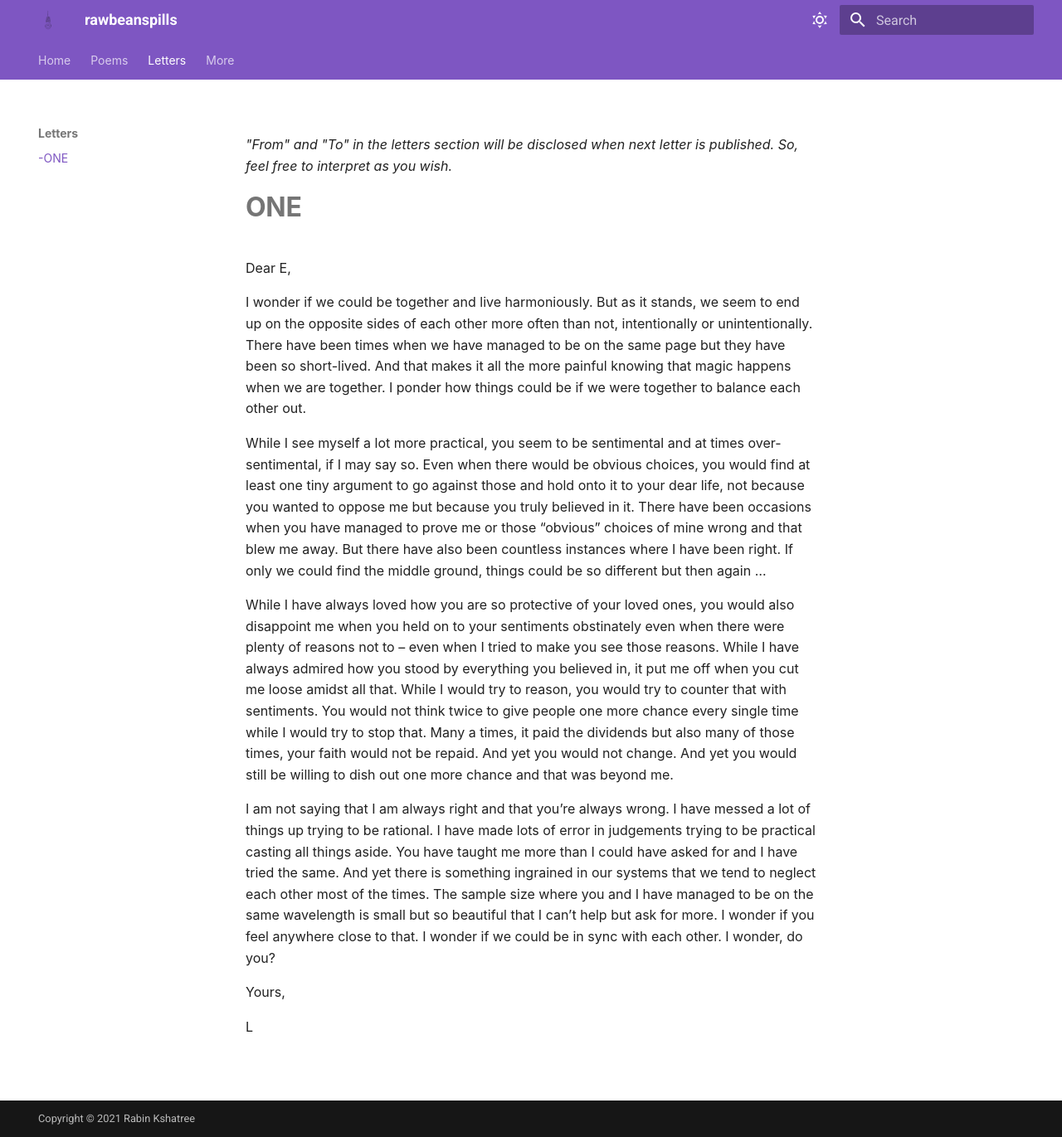
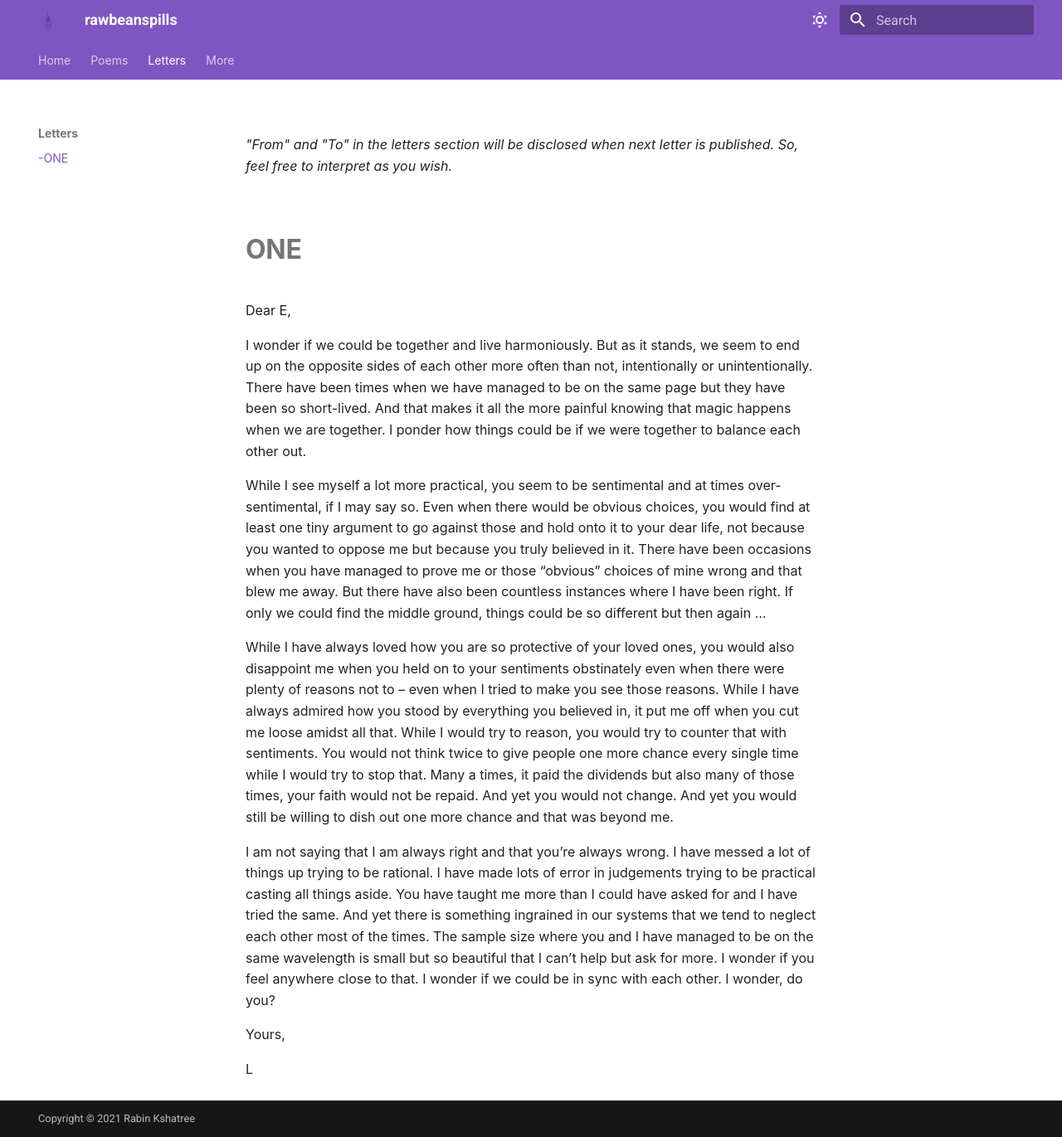
Before and after one commit to iamkshatree/iamkshatree.github.io, an MkDocs documentation site: the page built from docs/letters/letter-1.md, in a window 1280 px wide and 1371 px high. Shown: the whole window at 83% size. Built offline with MkDocs 1.6.1 and Material for MkDocs 9.7.7, drawn with Linux system fonts in a browser that asks for light colours; some web fonts are replaced.

```diff
--- a/docs/letters/letter-1.md
+++ b/docs/letters/letter-1.md
@@ -1,6 +1,4 @@
-  _"From" and "To" in the letters section will be disclosed when next letter is published. So, feel free to interpret as you wish._
-
-
+  _"From" and "To" in the letters section will be disclosed when next letter is published. So, feel free to interpret as you wish._<br/><br/><br/>
 
 # ONE
 
```
